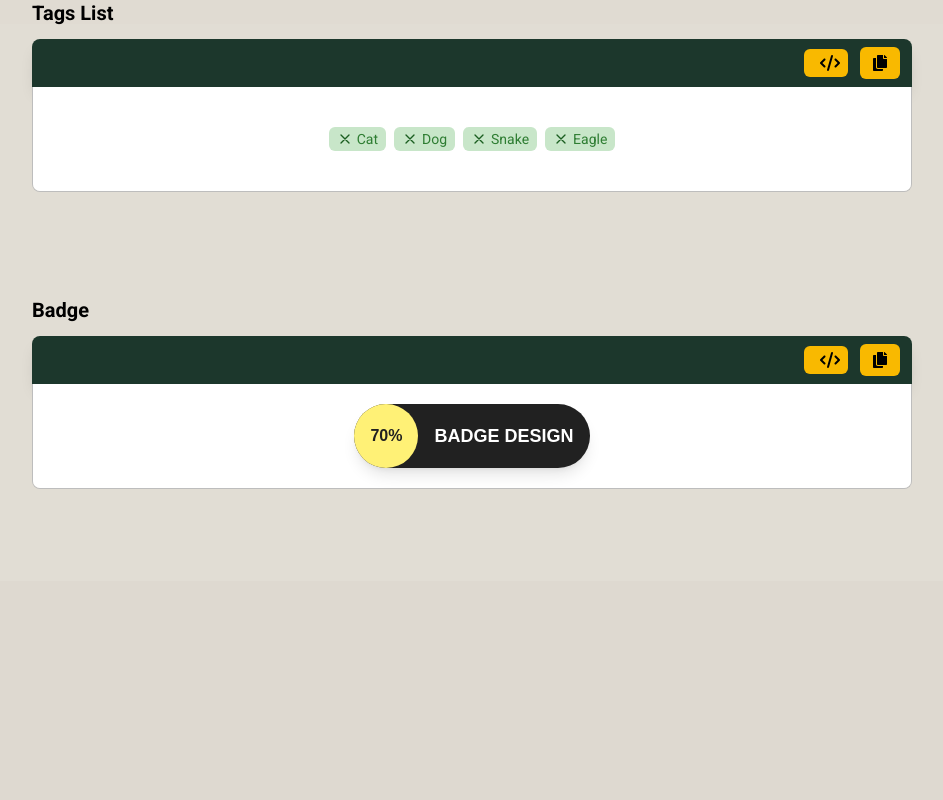
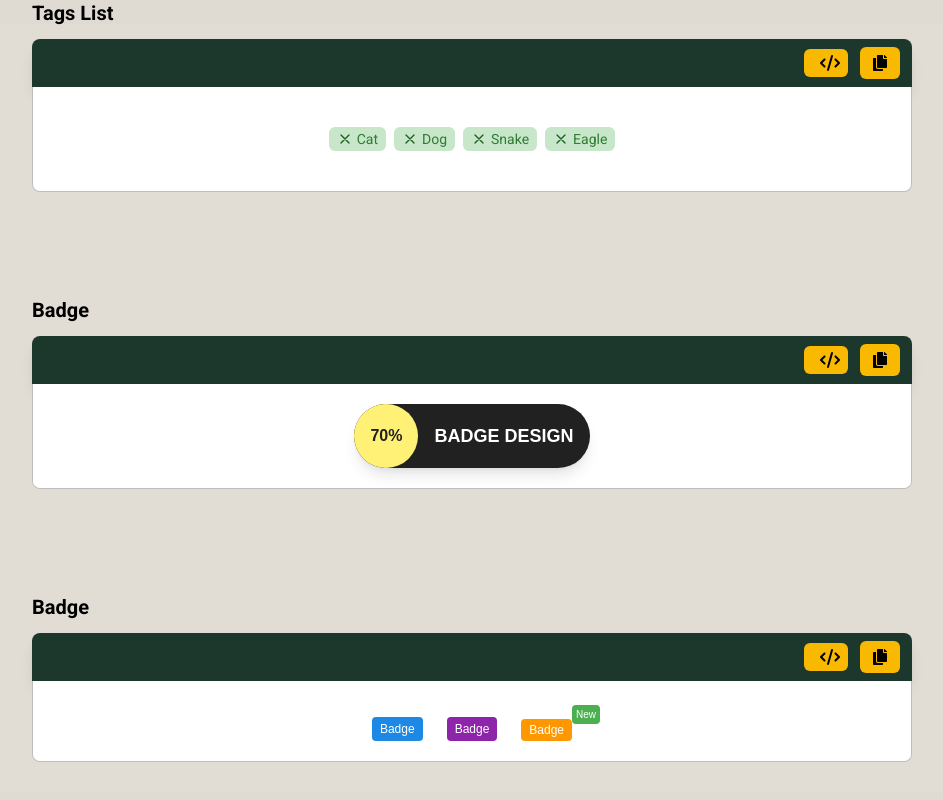
Before and after one commit to nayon117/Canvas-UI, a React (Vite) app: page /components/badge in a window 1280 px wide. Shown: the part 1576-2376 px from the top of the page, without its empty margins (296-1239 px from the left). Before the commit the page ends 2157 px from the top, so only its background shows below. Built offline with nearby package versions, Linux system fonts and the light colour scheme.

Commit message:
add badge8

```diff
--- /dev/null
+++ b/src/components/App/Badges/Badge8.jsx
@@ -0,0 +1,27 @@
+import CodeBox from "../../../Shared/CodeBox/CodeBox";
+
+const Badge8 = () => {
+  return (
+    <CodeBox stringCode={`<span className="bg-blue-600 px-2 py-1 text-xs text-white rounded">Badge</span>
+<span className="bg-purple-600 px-2 py-1 text-xs text-white rounded">Badge</span>
+<div className="relative"><span className="bg-orange-500 px-2 py-1 text-xs text-white rounded">Badge</span><span className="bg-green-500 px-1 py-0.5 text-[10px] text-white rounded absolute -top-3">New</span></div>`} text={`Badge`}>
+      <div className="font-[sans-serif] space-x-6 flex justify-center mt-4">
+        <span className="bg-blue-600 px-2 py-1 text-xs text-white rounded">
+          Badge
+        </span>
+        <span className="bg-purple-600 px-2 py-1 text-xs text-white rounded">
+          Badge
+        </span>
+        <div className="relative">
+          <span className="bg-orange-500 px-2 py-1 text-xs text-white rounded">
+            Badge
+          </span>
+          <span className="bg-green-500 px-1 py-0.5 text-[10px] text-white rounded absolute -top-3">
+            New
+          </span>
+        </div>
+      </div>
+    </CodeBox>
+  );
+};
+export default Badge8;
--- a/src/rootComponents/Badge/Badge.jsx
+++ b/src/rootComponents/Badge/Badge.jsx
@@ -5,6 +5,7 @@ import Badge4 from "../../components/App/Badges/Badge4";
 import Badge5 from "../../components/App/Badges/Badge5";
 import Badge6 from "../../components/App/Badges/Badge6";
 import Badge7 from "../../components/App/Badges/Badge7";
+import Badge8 from "../../components/App/Badges/Badge8";
 
 
 const Badge = () => {
@@ -17,6 +18,7 @@ const Badge = () => {
            <Badge5/>
            <Badge6/>
            <Badge7/>
+           <Badge8/>
         </div>
     )
 }
```
